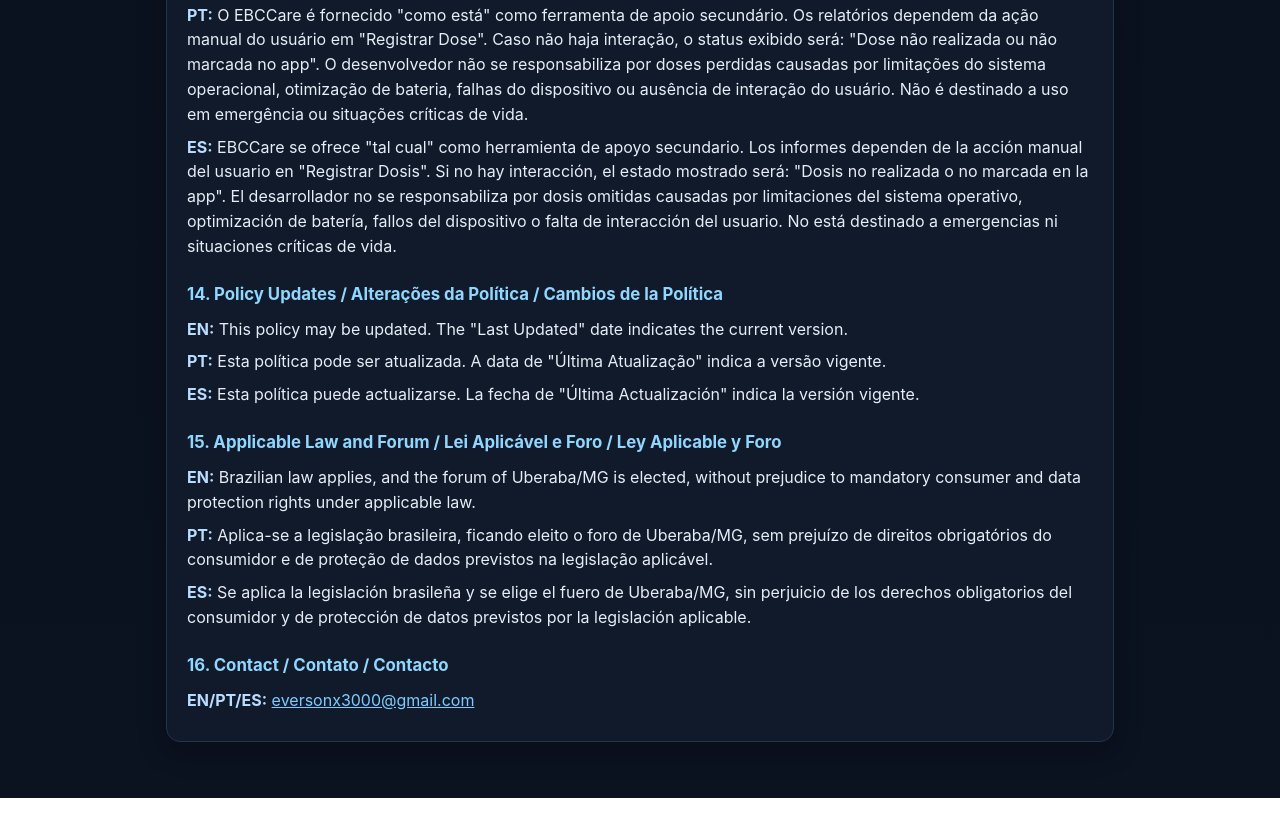
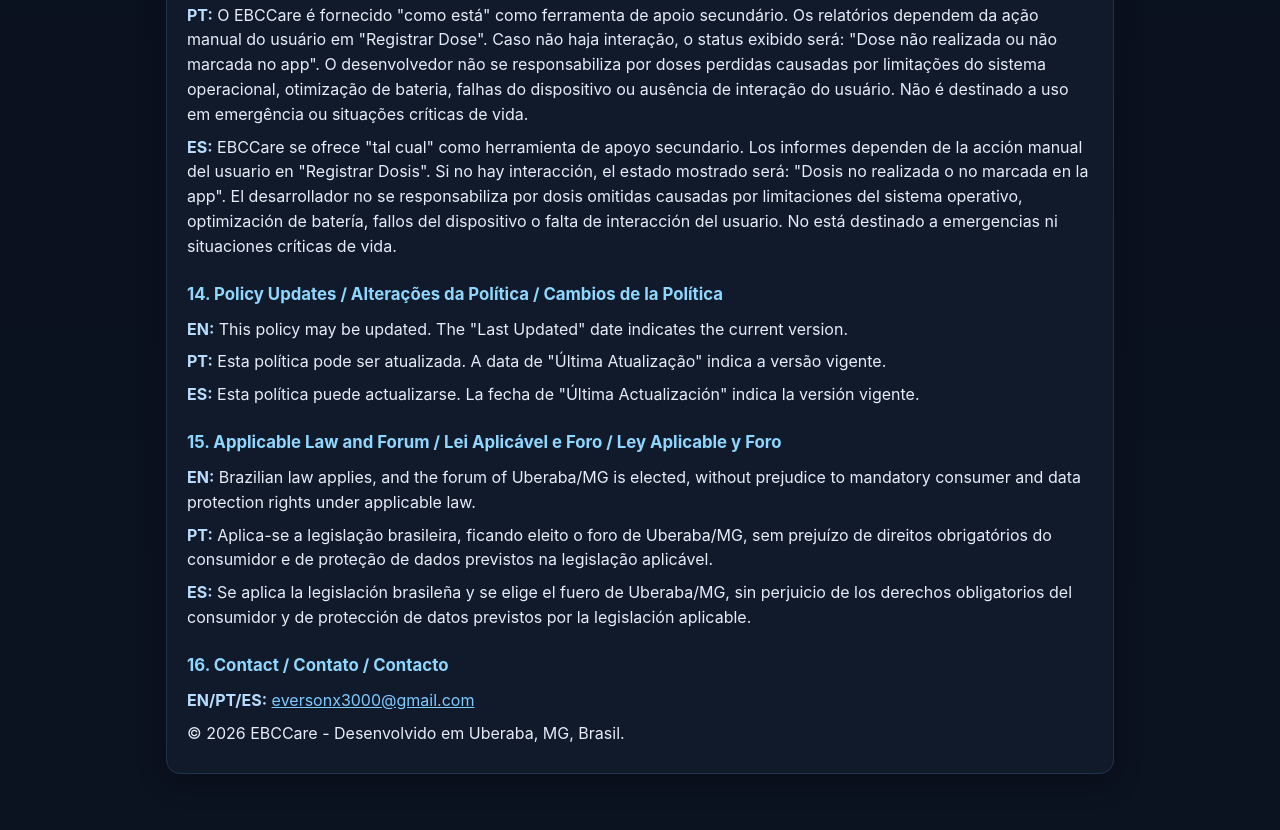
Before and after one commit to eversonx3000-rgb/ebccare-privacy, a plain HTML site: page index.html in a window 1280 px wide. Shown: the part 4204-5034 px from the top of the page. Before the commit the page ends 5002 px from the top, so only its background shows below. Drawn offline with Linux system fonts and the light colour scheme.

Commit message:
Add copyright notice to index.html
Added copyright notice for 2026 EBCCare.

```diff
--- a/index.html
+++ b/index.html
@@ -172,6 +172,7 @@
 
       <h2>16. Contact / Contato / Contacto</h2>
       <p><span class="lang">EN/PT/ES:</span> <a href="mailto:eversonx3000@gmail.com">eversonx3000@gmail.com</a></p>
+      <p>&copy; 2026 EBCCare - Desenvolvido em Uberaba, MG, Brasil.</p>
     </article>
   </main>
 </body>
```
